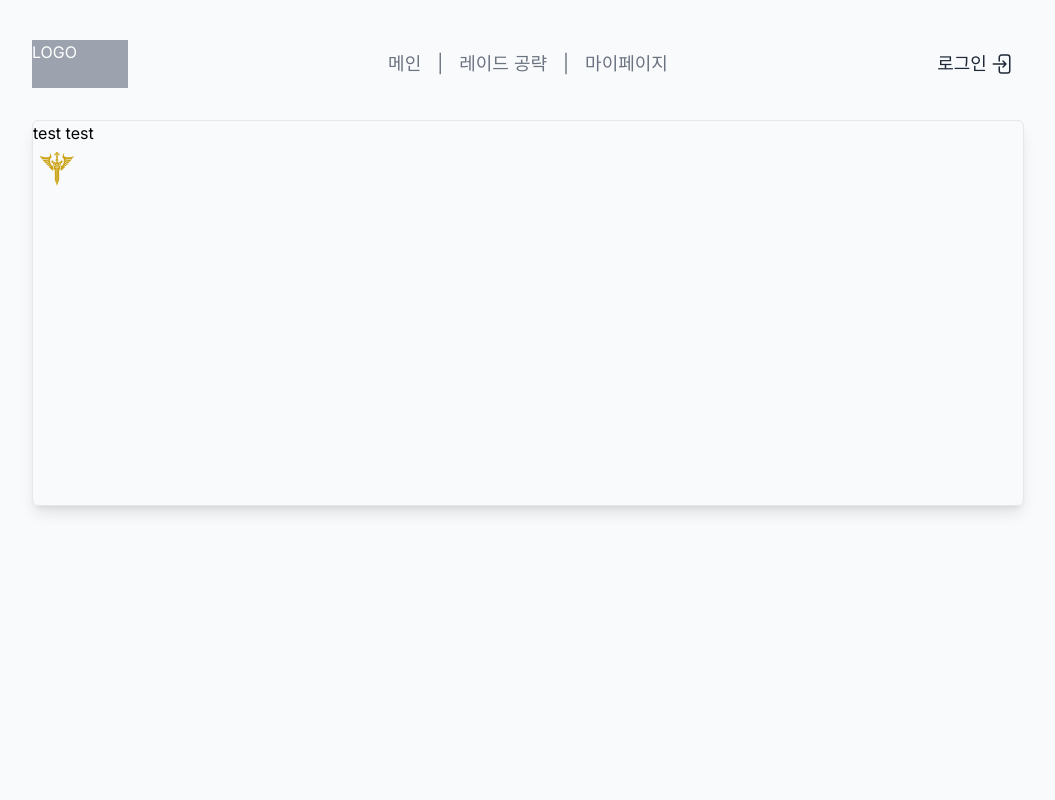
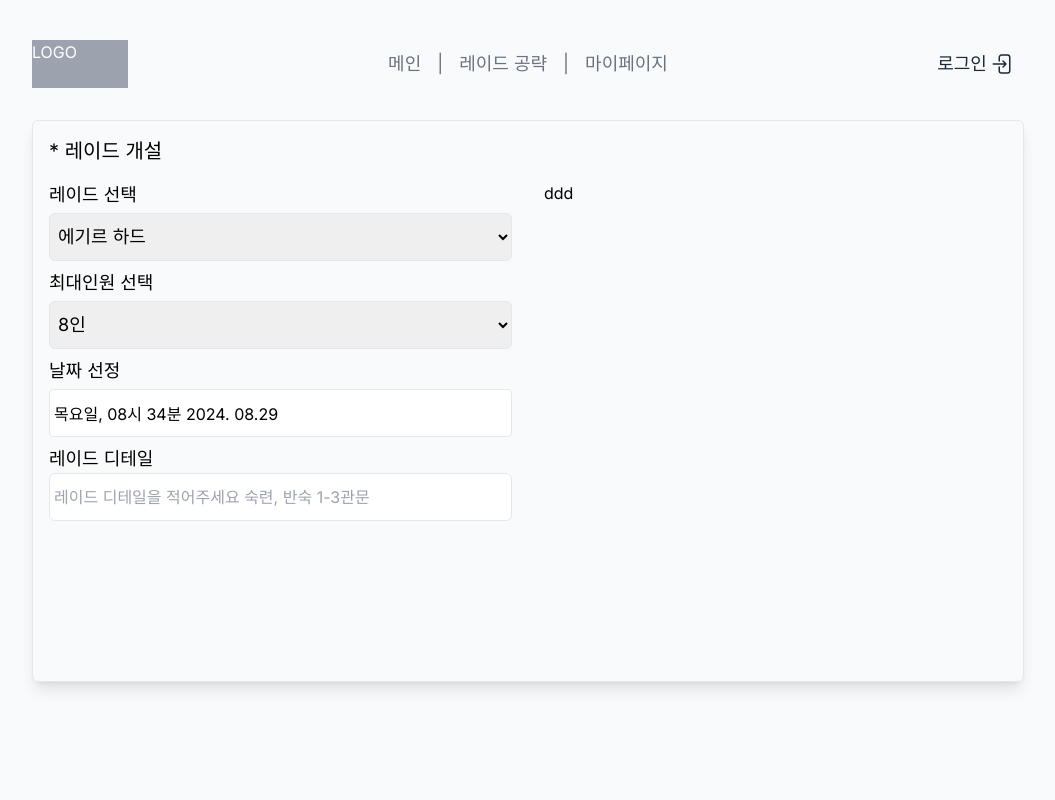
Before and after one commit to LostArk-RaidBoard/Star-Breaker-Raid, a Next.js app: page /raidpost/create in a window 1280 px wide. Shown: the top 800 px of the page, without its empty margins (112-1167 px from the left). Built offline with nearby package versions, Linux system fonts and the light colour scheme; no server answers.

Commit message:
fix main characterSelect

```diff
--- a/package.json
+++ b/package.json
@@ -13,9 +13,11 @@
     "@svgr/webpack": "^8.1.0",
     "@vercel/postgres": "^0.9.0",
     "bcryptjs": "^2.4.3",
-    "next": "14.2.5",
+    "date-fns": "^4.1.0",
+    "next": "^14.2.12",
     "next-auth": "^5.0.0-beta.20",
     "react": "^18",
+    "react-datepicker": "^7.3.0",
     "react-dom": "^18",
     "string_decoder": "^1.3.0",
     "zod": "^3.23.8",
--- /dev/null
+++ b/src/components/raidPostField/calendar.module.css
@@ -0,0 +1,25 @@
+.datePicker {
+  display: flex;
+  align-items: center;
+  border: 1px solid #e5e7eb; /* gray-200의 hex 코드 */
+  border-radius: 4px;
+  box-sizing: border-box;
+  width: 100%; /* 날짜 선택기의 너비를 100%로 설정 */
+  height: 48px;
+  padding: 0 4px; /* 좌우 패딩을 4px로 설정 (px-1에 해당) */
+
+  &:focus {
+    border: 2px solid #e5e7eb; /* focus 시 테두리 색상도 gray-200으로 설정 */
+  }
+}
+
+.datePickerWrapper {
+  width: 100%; /* wrapper의 너비를 100%로 설정 */
+}
+
+/* 모바일 화면에서 달력 팝업의 너비를 90%로 설정 */
+@media (max-width: 640px) {
+  .react-datepicker {
+    width: 90%; /* 달력 팝업의 너비를 90%로 설정 */
+  }
+}
--- /dev/null
+++ b/src/components/raidPostField/calendar.tsx
@@ -0,0 +1,32 @@
+'use client'
+import { useState } from 'react'
+import { ko } from 'date-fns/locale/ko'
+import DatePicker from 'react-datepicker'
+import 'react-datepicker/dist/react-datepicker.css'
+import styles from './calendar.module.css'
+
+export default function CalendarPick() {
+  const [startDate, setStartDate] = useState<Date | null>(new Date())
+
+  return (
+    <div className='flex w-full flex-col'>
+      <label className='text-lg'>날짜 선정</label>
+      <div className='mt-1 h-full w-full'>
+        {/* 날짜 선택기의 최대 너비 설정 */}
+        <DatePicker
+          selected={startDate}
+          onChange={(date) => setStartDate(date)}
+          locale={ko}
+          minDate={new Date()}
+          showTimeSelect
+          timeFormat='HH:mm'
+          timeIntervals={15}
+          timeCaption='time'
+          dateFormat='EEEE, HH시 mm분 yyyy. MM.dd'
+          className={styles.datePicker} // CSS 모듈 클래스 적용
+          wrapperClassName={styles.datePickerWrapper} // wrapper 클래스 추가
+        />
+      </div>
+    </div>
+  )
+}
--- a/src/components/raidPostField/raidCreateField.tsx
+++ b/src/components/raidPostField/raidCreateField.tsx
@@ -1,9 +1,28 @@
-import RaidCreatePost from '@/components/raidPostField/raidCreatePost'
+import CalendarPick from '@/components/raidPostField/calendar'
+import RaidDetail from '@/components/raidPostField/raidDetail'
+import RaidCharacterSelect from '@/components/select/raidCharacterSelect'
+import RaidLimitPersonSelect from '@/components/select/raidLimitPerson'
+import RaidSelect from '@/components/select/raidSelect'
 
 export default function RaidCreateField() {
   return (
     <div className='mt-8 flex h-full w-full flex-col rounded-md border shadow-lg'>
-      <RaidCreatePost />
+      <div className='flex h-[70vh] w-full flex-col p-4'>
+        <h1 className='text-xl'>* 레이드 개설</h1>
+        <div className='mt-4 flex w-full flex-col gap-8 sm:flex-row'>
+          {/* 왼쪽 */}
+          <div className='flex w-full flex-col gap-2 sm:w-[50%]'>
+            <RaidSelect />
+            <RaidLimitPersonSelect />
+            <CalendarPick />
+            <RaidDetail />
+          </div>
+          {/* 오른쪽 */}
+          <div className='flex w-full flex-col sm:w-[50%]'>
+            <RaidCharacterSelect />
+          </div>
+        </div>
+      </div>
     </div>
   )
 }
--- a/src/components/raidPostField/raidCreatePost.tsx
+++ /dev/null
@@ -1,9 +0,0 @@
-import Gun from '@image/classIcon/홀리나이트.svg'
-export default function RaidCreatePost() {
-  return (
-    <div className='h-96 w-full'>
-      test test
-      <Gun className='h-12 w-12 fill-gray-400' />
-    </div>
-  )
-}
--- /dev/null
+++ b/src/components/raidPostField/raidDetail.tsx
@@ -0,0 +1,25 @@
+'use client'
+
+import { useRaidSelect } from '@/store/raidSelectStore'
+
+export default function RaidDetail() {
+  const { raidDetail, setRaidDetail } = useRaidSelect()
+
+  const handleChange = (event: React.ChangeEvent<HTMLInputElement>) => {
+    setRaidDetail(event.target.value)
+  }
+  return (
+    <div className='flex flex-col'>
+      <label className='text-lg'>레이드 디테일</label>
+      <input
+        className={`h-12 rounded-md border border-gray-200 px-1`}
+        type='text'
+        name='raid_detail'
+        autoComplete='off'
+        value={raidDetail}
+        placeholder='레이드 디테일을 적어주세요 숙련, 반숙 1-3관문'
+        onChange={handleChange}
+      ></input>
+    </div>
+  )
+}
--- /dev/null
+++ b/src/components/select/raidCharacterSelect.tsx
@@ -0,0 +1,20 @@
+'use client'
+
+interface CharacterInfo {
+  character_name: string
+  user_id: string
+  character_level: string
+  character_class: string
+  server_name: string
+  class_image: string
+  class_icon_url: string
+  transcendence: number
+  elixir: number
+  leap: number
+  enlightenment: number
+  evolution: number
+}
+
+export default function RaidCharacterSelect() {
+  return <div>ddd</div>
+}
--- /dev/null
+++ b/src/components/select/raidLimitPerson.tsx
@@ -0,0 +1,59 @@
+'use client'
+
+import { useRaidSelect } from '@/store/raidSelectStore'
+import { useEffect, useState } from 'react'
+
+export default function RaidLimitPersonSelect() {
+  const { raidSelect, raidLimitPerson, setRaidLimitPerson } = useRaidSelect()
+  const [sixteen, setSixteen] = useState(false)
+  const [eight, setEight] = useState(false)
+
+  const raidLimitPersonHandler = (event: React.ChangeEvent<HTMLSelectElement>) => {
+    const num = parseInt(event.target.value, 10)
+    setRaidLimitPerson(num)
+  }
+
+  useEffect(() => {
+    if (raidSelect === '바르칸') {
+      setRaidLimitPerson(16)
+      setSixteen(false)
+      setEight(false)
+    } else if (
+      raidSelect === '상아탑 하드' ||
+      raidSelect === '상아탑 노말' ||
+      raidSelect === '카양겔 하드' ||
+      raidSelect === '카양겔 노말' ||
+      raidSelect === '쿠크세이튼 노말'
+    ) {
+      setRaidLimitPerson(4)
+      setSixteen(true)
+      setEight(true)
+    } else {
+      setRaidLimitPerson(8)
+      setEight(false)
+      setSixteen(true)
+    }
+  }, [raidSelect])
+
+  return (
+    <div className='w-full'>
+      <label className='text-lg'>최대인원 선택</label>
+      <select
+        name='raidSelect'
+        className='mt-1 h-12 w-full rounded-md border px-1 text-lg'
+        value={raidLimitPerson}
+        onChange={raidLimitPersonHandler}
+      >
+        <option className='text-base' value={16} disabled={sixteen}>
+          16인
+        </option>
+        <option className='text-base' value={8} disabled={eight}>
+          8인
+        </option>
+        <option className='text-base' value={4}>
+          4인
+        </option>
+      </select>
+    </div>
+  )
+}
--- /dev/null
+++ b/src/components/select/raidSelect.tsx
@@ -0,0 +1,84 @@
+'use client'
+
+import { useRaidSelect } from '@/store/raidSelectStore'
+
+export default function RaidSelect() {
+  const { raidSelect, setRaidSelect } = useRaidSelect()
+
+  const selectHandler = (e: React.ChangeEvent<HTMLSelectElement>) => {
+    setRaidSelect(e.target.value)
+  }
+
+  return (
+    <div className='flex flex-col'>
+      <label className='text-lg'>레이드 선택</label>
+      <select
+        name='raidSelect'
+        className='mt-1 h-12 w-full rounded-md border px-1 text-lg'
+        value={raidSelect}
+        onChange={selectHandler}
+      >
+        <option className='text-base' value='에기르 하드'>
+          에기르 하드
+        </option>
+        <option className='text-base' value='에기르 노말'>
+          에기르 노말
+        </option>
+        <option className='text-base' value='베히모스'>
+          베히모스
+        </option>
+        <option className='text-base' value='애키드나 하드'>
+          애키드나 하드
+        </option>
+        <option className='text-base' value='애키드나 노말'>
+          애키드나 노말
+        </option>
+        <option className='text-base' value='카멘 하드'>
+          카멘 하드
+        </option>
+        <option className='text-base' value='카멘 노말'>
+          카멘 노말
+        </option>
+        <option className='text-base' value='상아탑 하드'>
+          상아탑 하드
+        </option>
+        <option className='text-base' value='상아탑 노말'>
+          상아탑 노말
+        </option>
+        <option className='text-base' value='일리아칸 하드'>
+          일리아칸 하드
+        </option>
+        <option className='text-base' value='일리아칸 노말'>
+          일리아칸 노말
+        </option>
+        <option className='text-base' value='카양겔 하드'>
+          카양겔 하드
+        </option>
+        <option className='text-base' value='카양겔 노말'>
+          카양겔 노말
+        </option>
+        <option className='text-base' value='아브렐슈드 하드'>
+          아브렐슈드 하드
+        </option>
+        <option className='text-base' value='아브렐슈드 노말'>
+          아브렐슈드 노말
+        </option>
+        <option className='text-base' value='쿠크세이튼 노말'>
+          쿠크세이튼 노말
+        </option>
+        <option className='text-base' value='비아키스 하드'>
+          비아키스 하드
+        </option>
+        <option className='text-base' value='비아키스 노말'>
+          비아키스 노말
+        </option>
+        <option className='text-base' value='발탄 하드'>
+          발탄 하드
+        </option>
+        <option className='text-base' value='발탄 노말'>
+          발탄 노말
+        </option>
+      </select>
+    </div>
+  )
+}
--- a/src/store/characterStore.ts
+++ b/src/store/characterStore.ts
@@ -17,17 +17,22 @@ type CharacterState = {
 
 type CharacterListState = {
   characterInfo: CharacterState[]
+  characterAllList: CharacterState[]
 }
 
 type CharacterListAction = {
   setCharacterInfo: (inputCharacterInfo: CharacterState[]) => void
+  setCharacterAllList: (inputCharacterList: CharacterState[]) => void
 }
 
 const initalCharacterInfoList: CharacterListState = {
   characterInfo: [],
+  characterAllList: [],
 }
 
 export const useCharacterInfoList = create<CharacterListState & CharacterListAction>((set) => ({
   ...initalCharacterInfoList,
   setCharacterInfo: (inputCharacterInfo) => set((state) => ({ characterInfo: inputCharacterInfo })),
+  setCharacterAllList: (inputCharacterList) =>
+    set((state) => ({ characterAllList: inputCharacterList })),
 }))
--- /dev/null
+++ b/src/store/raidSelectStore.ts
@@ -0,0 +1,25 @@
+import { create } from 'zustand'
+type raidSelectState = {
+  raidSelect: string
+  raidLimitPerson: number
+  raidDetail: string
+}
+
+type raidSelectAction = {
+  setRaidSelect: (inputRaid: string) => void
+  setRaidLimitPerson: (inputNum: number) => void
+  setRaidDetail: (inputRaidDetail: string) => void
+}
+
+const initalRaidSelectState: raidSelectState = {
+  raidSelect: '',
+  raidLimitPerson: 8,
+  raidDetail: '',
+}
+
+export const useRaidSelect = create<raidSelectState & raidSelectAction>((set) => ({
+  ...initalRaidSelectState,
+  setRaidSelect: (inputSelect) => set((state) => ({ raidSelect: inputSelect })),
+  setRaidLimitPerson: (inputNumber) => set((state) => ({ raidLimitPerson: inputNumber })),
+  setRaidDetail: (inputRaidDetail) => set((state) => ({ raidDetail: inputRaidDetail })),
+}))
```
Also changed, not shown: src/components/select/CharacterSelect.tsx (+12 -10 lines), 1 other file (tests, documents, lock files or other folders).
